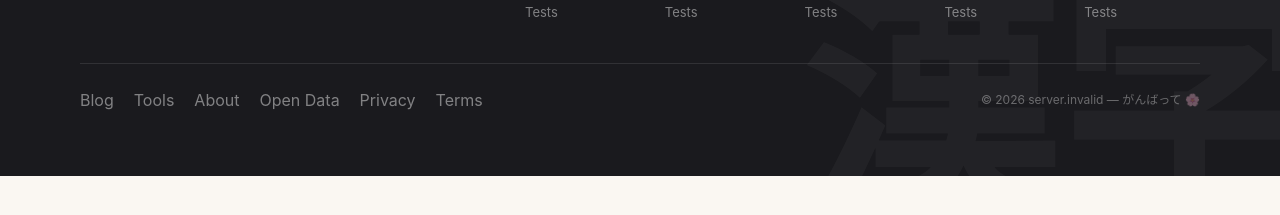
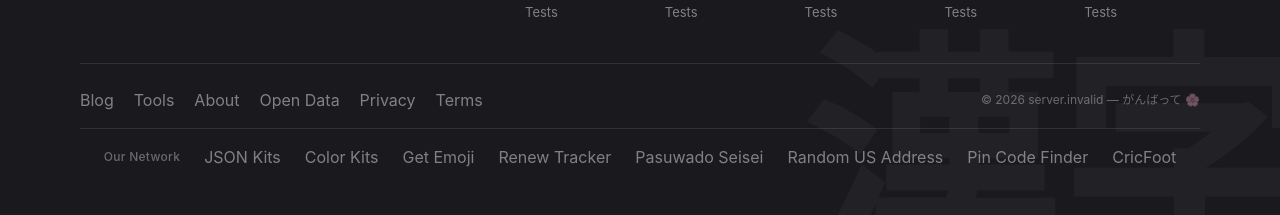
Before and after one commit to xh8khar/kanjitest.online, an Astro site: page /blog in a window 1280 px wide. Shown: the part 8575-8790 px from the top of the page. Before the commit the page ends 8751 px from the top, so only its background shows below. Built offline with nearby package versions, Linux system fonts and the light colour scheme; Astro itself is replaced by a stand-in of ours; no server answers.

Commit message:
Add sister sites network links in footer

```diff
--- a/src/components/Footer.astro
+++ b/src/components/Footer.astro
@@ -62,6 +62,18 @@ const SUB_LINKS = [
       </div>
       <span class="text-xs text-white/35">&copy; 2026 {siteUrl().replace("https://", "")} — がんばって 🌸</span>
     </div>
+
+    <div class="flex flex-wrap items-center justify-center gap-x-6 gap-y-2 text-[13px] mt-4 pt-4 border-t border-white/10">
+      <span class="text-xs text-white/35 font-medium tracking-wide">Our Network</span>
+      <a href="https://www.jsonkits.net/" class="text-white/45 hover:text-white transition-colors" target="_blank" rel="noopener">JSON Kits</a>
+      <a href="https://www.colorkits.net/" class="text-white/45 hover:text-white transition-colors" target="_blank" rel="noopener">Color Kits</a>
+      <a href="https://www.getemoji.online/" class="text-white/45 hover:text-white transition-colors" target="_blank" rel="noopener">Get Emoji</a>
+      <a href="https://www.renewtracker.net/" class="text-white/45 hover:text-white transition-colors" target="_blank" rel="noopener">Renew Tracker</a>
+      <a href="https://www.pasuwadoseisei.com/" class="text-white/45 hover:text-white transition-colors" target="_blank" rel="noopener">Pasuwado Seisei</a>
+      <a href="https://www.randomusaddress.com/" class="text-white/45 hover:text-white transition-colors" target="_blank" rel="noopener">Random US Address</a>
+      <a href="https://www.pincodefinder.net/" class="text-white/45 hover:text-white transition-colors" target="_blank" rel="noopener">Pin Code Finder</a>
+      <a href="https://www.cricfoot.net/" class="text-white/45 hover:text-white transition-colors" target="_blank" rel="noopener">CricFoot</a>
+    </div>
   </div>
 </footer>
 
```
